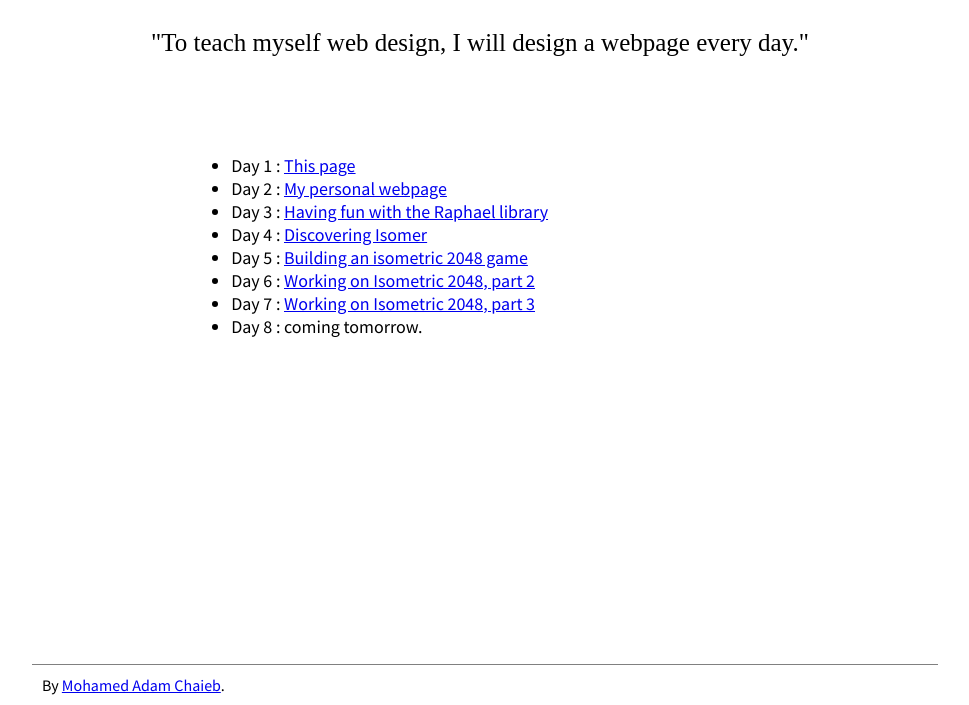
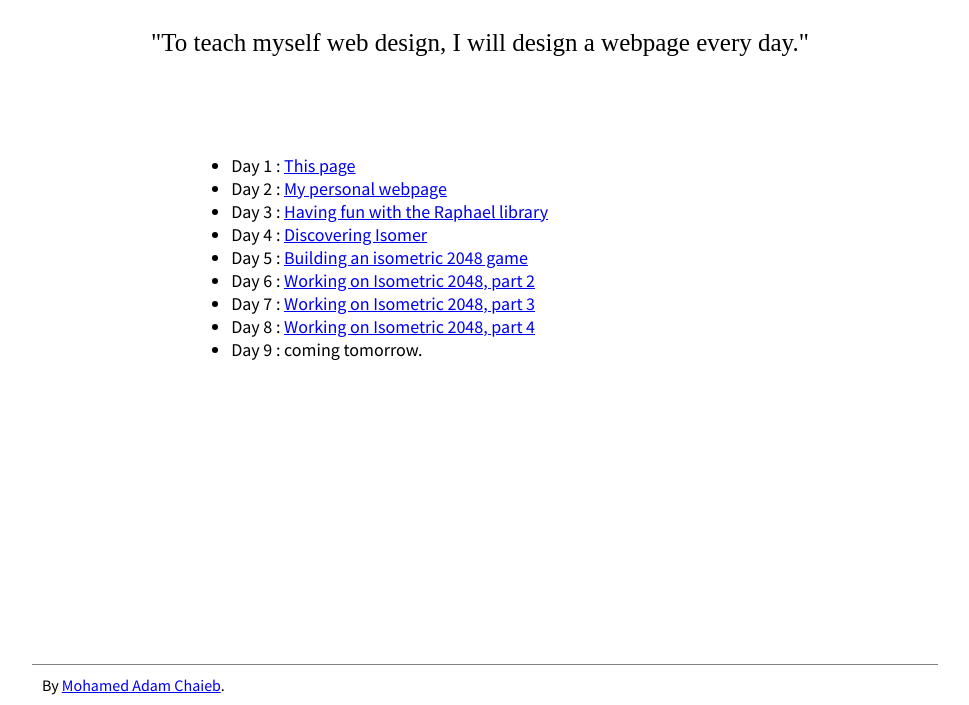
Before and after one commit to moechaieb/A-webpage-a-day, a plain HTML site: page index.html in a window 1280 px wide. Shown: the part 95-800 px from the top of the page, without its empty margins (160-1129 px from the left). Drawn offline with nearby package versions, Linux system fonts and the light colour scheme; a web font is replaced by a local one.

Commit message:
Updated home page"

```diff
--- a/index.html
+++ b/index.html
@@ -19,7 +19,8 @@
 				<li>Day 5 : <a href="./day4/index.html">Building an isometric 2048 game</a></li>
 				<li>Day 6 : <a href="./day4/index.html">Working on Isometric 2048, part 2</a></li>
 				<li>Day 7 : <a href="./day4/index.html">Working on Isometric 2048, part 3</a></li>
-				<li>Day 8 : coming tomorrow.</li>
+				<li>Day 8 : <a href="./day4/index.html">Working on Isometric 2048, part 4</a></li>
+				<li>Day 9 : coming tomorrow.</li>
 			</ul>
 			<footer>By <a href="http://themoechaieb.com">Mohamed Adam Chaieb</a>.</footer>
 		</div>
```
